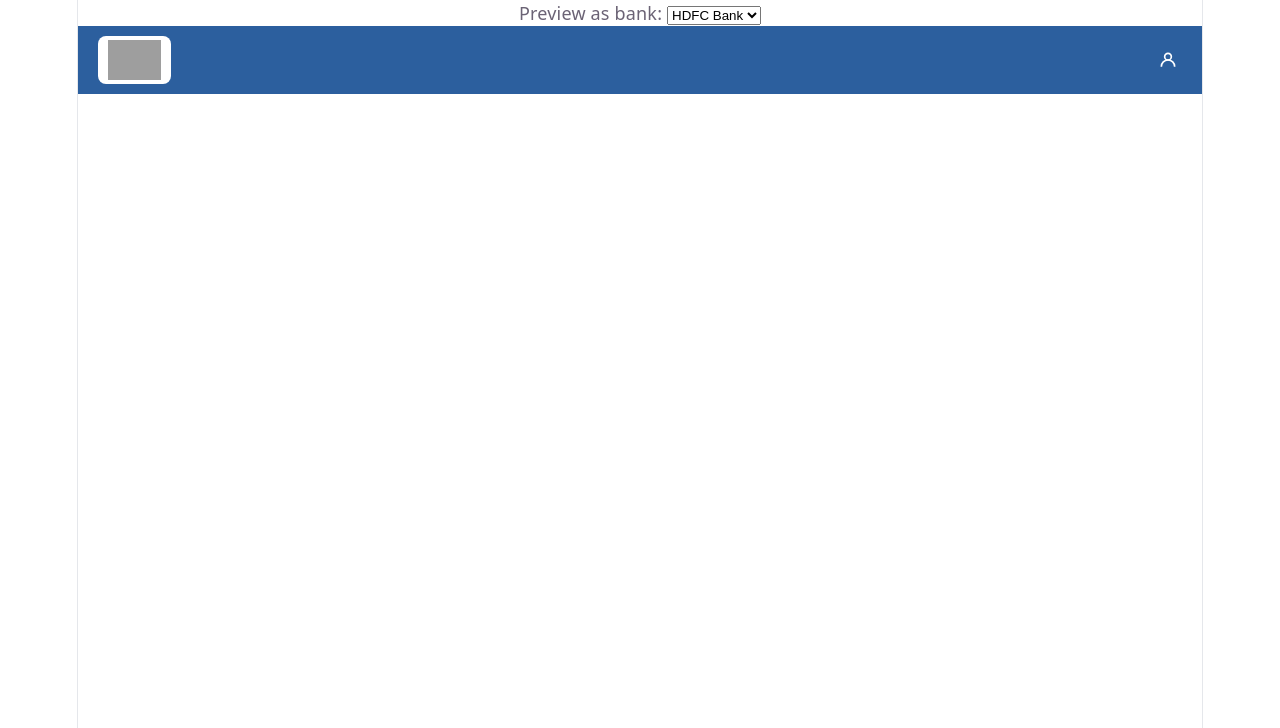
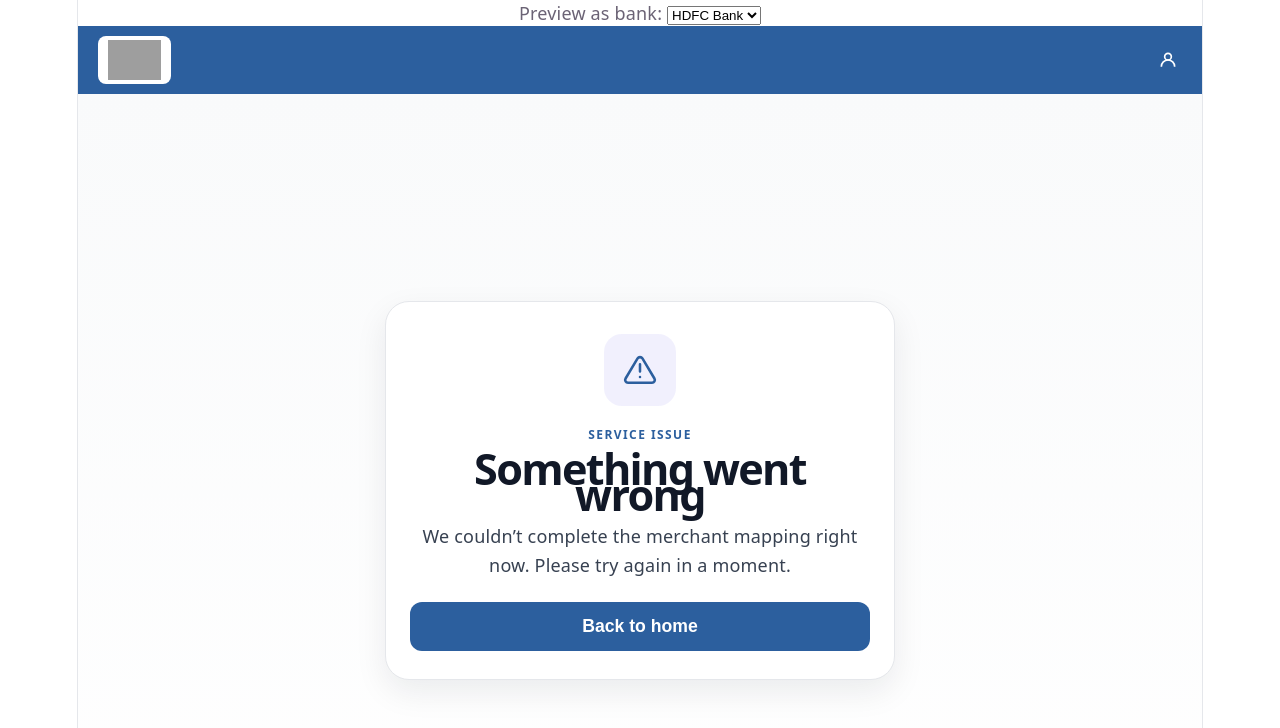
Before and after one commit to Dhruvita04/TASRetail, a React (Vite) app in the folder TAS/: page /error in a window 1280 px wide. Shown: the top 728 px of the page. Built offline with nearby package versions, Linux system fonts and the light colour scheme; grey boxes are pictures that could not be loaded.

Commit message:
error page

```diff
--- a/TAS/src/App.tsx
+++ b/TAS/src/App.tsx
@@ -7,6 +7,7 @@ import './theme/theme.css';
 import { BrowserRouter, Route, Routes } from 'react-router-dom';
 import { AuthenticationPage } from './pages/Authentication';
 import { ResultPage } from './pages/Result';
+import { ErrorPage } from './pages/ErrorPage';
 
 export default function App() {
   // In production, sourceid comes from POST /session/init, not a dropdown.
@@ -34,7 +35,8 @@ export default function App() {
           <Route path="/" element={<HomePage />} />
           <Route path="/home" element={<HomePage />} />
           <Route path="/acs" element={<AuthenticationPage />} />
-          <Route path ="/result" element={<ResultPage />} />
+          <Route path="/result" element={<ResultPage />} />
+          <Route path="/error" element={<ErrorPage />} />
         </Routes>
       </ThemeProvider>
     </BrowserRouter>
--- /dev/null
+++ b/TAS/src/pages/ErrorPage.css
@@ -0,0 +1,80 @@
+.error-page {
+  min-height: calc(100vh - 72px);
+  display: flex;
+  align-items: center;
+  justify-content: center;
+  padding: 32px 20px;
+  background: linear-gradient(180deg, var(--surface-muted) 0%, var(--surface) 100%);
+}
+
+.error-page__card {
+  width: min(100%, 460px);
+  background: var(--surface);
+  border: 1px solid var(--border);
+  border-radius: 24px;
+  box-shadow: 0 12px 32px rgba(17, 24, 39, 0.08);
+  padding: 32px 24px 28px;
+  text-align: center;
+}
+
+.error-page__icon {
+  width: 72px;
+  height: 72px;
+  display: flex;
+  align-items: center;
+  justify-content: center;
+  margin: 0 auto 16px;
+  border-radius: 18px;
+  background: rgba(79, 70, 229, 0.08);
+  color: var(--brand-primary);
+}
+
+.error-page__icon svg {
+  width: 34px;
+  height: 34px;
+}
+
+.error-page__eyebrow {
+  margin: 0 0 8px;
+  font-size: 12px;
+  font-weight: 700;
+  letter-spacing: 0.12em;
+  text-transform: uppercase;
+  color: var(--brand-primary);
+}
+
+.error-page__title {
+  margin: 0;
+  font-size: clamp(1.8rem, 4vw, 2.4rem);
+  font-weight: 700;
+  color: var(--text-heading);
+}
+
+.error-page__message {
+  margin: 14px 0 22px;
+  color: var(--text-body);
+  font-size: 1rem;
+  line-height: 1.6;
+}
+
+.error-page__button {
+  width: 100%;
+  border: none;
+  border-radius: 12px;
+  background: var(--brand-primary);
+  color: var(--brand-primary-text);
+  font-size: 0.98rem;
+  font-weight: 700;
+  padding: 14px 18px;
+  cursor: pointer;
+  transition: background 0.2s ease, transform 0.2s ease;
+}
+
+.error-page__button:hover {
+  background: var(--brand-primary-hover);
+}
+
+.error-page__button:active {
+  background: var(--brand-primary-active);
+  transform: translateY(1px);
+}
--- /dev/null
+++ b/TAS/src/pages/ErrorPage.tsx
@@ -0,0 +1,36 @@
+import { useNavigate } from 'react-router-dom';
+import '../theme/theme.css';
+import './ErrorPage.css';
+
+export function ErrorPage() {
+  const navigate = useNavigate();
+
+  return (
+    <div className="error-page">
+      <div className="error-page__card" role="alert" aria-live="assertive">
+        <div className="error-page__icon" aria-hidden="true">
+          <svg viewBox="0 0 24 24" xmlns="http://www.w3.org/2000/svg">
+            <path
+              d="M12 8v5m0 4h.01M10.29 3.86 1.82 18a2 2 0 0 0 1.71 3h16.94a2 2 0 0 0 1.71-3L13.71 3.86a2 2 0 0 0-3.42 0Z"
+              fill="none"
+              stroke="currentColor"
+              strokeWidth="1.8"
+              strokeLinecap="round"
+              strokeLinejoin="round"
+            />
+          </svg>
+        </div>
+
+        <p className="error-page__eyebrow">Service issue</p>
+        <h1 className="error-page__title">Something went wrong</h1>
+        <p className="error-page__message">
+          We couldn’t complete the merchant mapping right now. Please try again in a moment.
+        </p>
+
+        <button type="button" className="error-page__button" onClick={() => navigate('/home')}>
+          Back to home
+        </button>
+      </div>
+    </div>
+  );
+}
```
